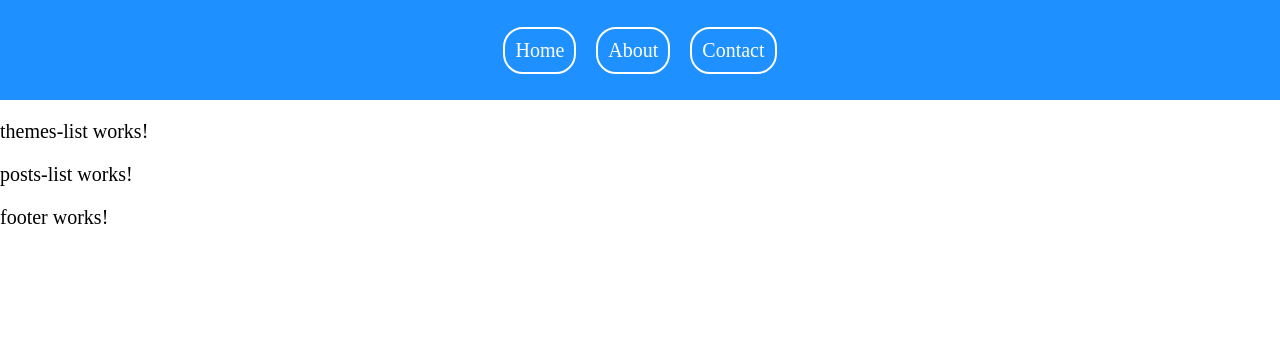
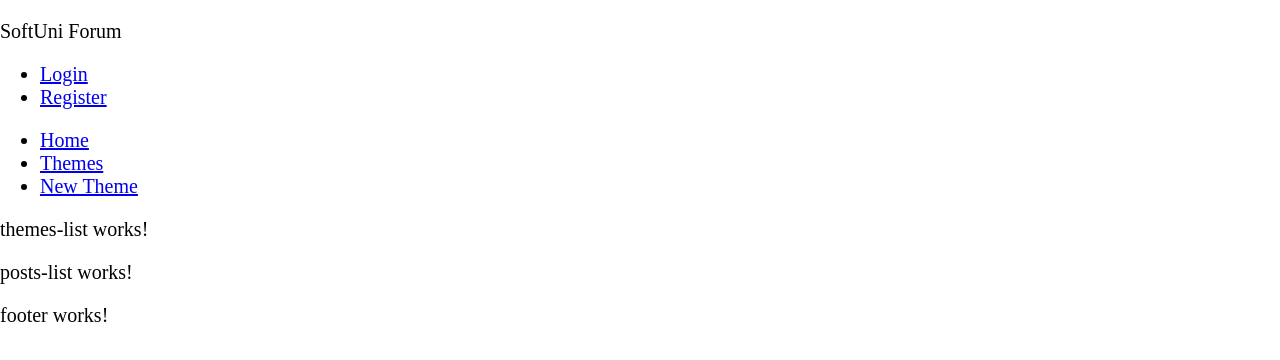
Before and after one commit to GutovP/new-angular-workshop, an Angular app: page / in a window 1280 px wide. Shown: the top 360 px of the page. Built offline with nearby package versions, Linux system fonts and the light colour scheme; no server answers.

Commit message:
index.html and header.html modified

```diff
--- a/src/app/api.service.ts
+++ b/src/app/api.service.ts
@@ -1,8 +1,9 @@
 import { HttpClient } from '@angular/common/http';
 import { Injectable } from '@angular/core';
-import { Observable } from 'rxjs';
+
 import { environment } from 'src/environments/environment.development';
 import { Theme } from './core/models/theme';
+import { Post } from './core/models/post';
 
 const api = environment.apiUrl;
 
@@ -16,6 +17,12 @@
     return this.http.get<Theme[]>(`${api}/themes`);
   }
   getPosts(limit?: number) {
-    return this.http.get<any>(`${api}/posts`)
+    let url = `${api}/posts`;
+
+    if (limit) {
+      url += `?limit=${limit}`;
+    }
+
+    return this.http.get<Post[]>(url);
   }
 }
--- a/src/app/app.component.ts
+++ b/src/app/app.component.ts
@@ -3,8 +3,6 @@
 @Component({
   selector: 'app-root',
   templateUrl: './app.component.html',
-  styleUrls: ['./app.component.scss']
+  styleUrls: ['./app.component.scss'],
 })
-export class AppComponent {
-  title = 'workshop';
-}
+export class AppComponent {}
--- a/src/app/core/header/header.component.html
+++ b/src/app/core/header/header.component.html
@@ -1,5 +1,31 @@
-<nav id="wrapper">
-    <div class="btn">Home</div>
-    <div class="btn">About</div>
-    <div class="btn">Contact</div>
-</nav>
+<header>
+    <div class="mini-navbar-wrap">
+        <div class="logo-wrap">
+            <p class="logo"><span class="logo">SoftUni Forum</span></p>
+        </div>
+        <div class="mini-navbar">
+            <ul>
+                <li>
+                    <a href="#">Login</a>
+                </li>
+                <li>
+                    <a href="#">Register</a>
+                </li>
+            </ul>
+        </div>
+    </div>
+    <nav>
+        <ul>
+            <li>
+                <a href="#">Home</a>
+            </li>
+            <li>
+                <a href="#">Themes</a>
+            </li>
+            <li>
+                <a href="#">New Theme</a>
+            </li>
+        </ul>
+    </nav>
+
+</header>
--- a/src/index.html
+++ b/src/index.html
@@ -1,13 +1,19 @@
 <!doctype html>
 <html lang="en">
+
 <head>
   <meta charset="utf-8">
-  <title>Workshop</title>
   <base href="/">
   <meta name="viewport" content="width=device-width, initial-scale=1">
   <link rel="icon" type="image/x-icon" href="favicon.ico">
+  <link href="https://fonts.googleapis.com/css?family=Parisienne&display=swap" rel="stylesheet">
+  <link href="https://fonts.googleapis.com/css2?family=Nunito+Sans:wght@600;900&display=swap" rel="stylesheet">
+  <script src="https://kit.fontawesome.com/3cd69e2433.js" crossorigin="anonymous"></script>
+  <title>SoftUni Forum</title>
 </head>
+
 <body>
   <app-root></app-root>
 </body>
+
 </html>
```
